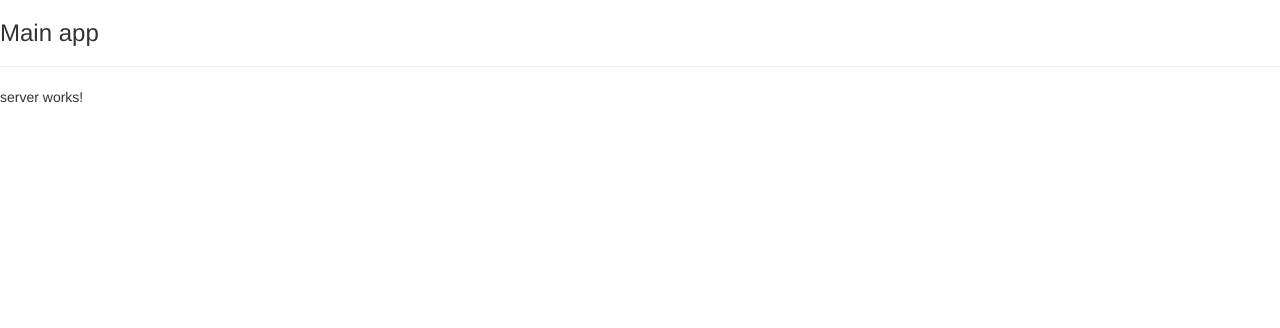
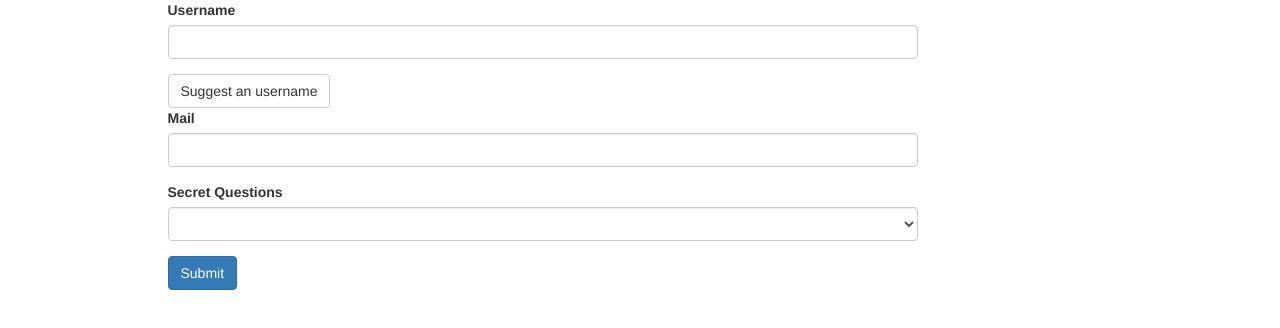
Before and after one commit to Xebec19/ng-form, an Angular app: page / in a window 1280 px wide. Shown: the top 328 px of the page. Built offline with nearby package versions, Linux system fonts and the light colour scheme.

Commit message:
set up ngModel and formsmodule

```diff
--- a/src/app/app.component.html
+++ b/src/app/app.component.html
@@ -1,3 +1 @@
-<h3>Main app</h3>
-<hr/>
-<app-server></app-server>
+<app-new-form></app-new-form>
--- /dev/null
+++ b/src/app/new-form/new-form.component.html
@@ -0,0 +1,58 @@
+<div class="container">
+    <div class="row">
+        <div class="col-xs-12 col-sm-10 col-md-8 col-sm-offset-1 col-offset-2">
+            <form>
+                <div class="user-data">
+                    <div class="form-group">
+                        <label for="username">
+                            Username
+                        </label>
+                        <input
+                        type="text"
+                        id="username"
+                        class="form-control"
+                        ngModel
+                        name="username"
+                        >
+                    </div>
+                    <button class="btn btn-default">
+                        Suggest an username
+                    </button>
+                    <div class="form-group">
+                        <label for="email">
+                            Mail
+                        </label>
+                        <input
+                        type="email"
+                        id="email"
+                        class="form-control"
+                        ngModel
+                        name="email"
+                        >
+                    </div>
+                </div>
+                <div class="form-group">
+                    <label for="secret">
+                        Secret Questions
+                    </label>
+                    <select
+                    id="secret"
+                    class="form-control"
+                    ngModel
+                    name="secret"
+                    >
+                        <option value="pet">
+                            Your first Pet?
+                        </option>
+                        <option value="teacher">
+                            Your first teacher?
+                        </option>
+                    </select>
+                </div>
+                <button class="btn btn-primary" type="submit">
+                    Submit
+                </button>
+            </form>
+        </div>
+    </div>
+</div>
--- /dev/null
+++ b/src/app/new-form/new-form.component.ts
@@ -0,0 +1,15 @@
+import { Component, OnInit } from '@angular/core';
+
+@Component({
+  selector: 'app-new-form',
+  templateUrl: './new-form.component.html',
+  styleUrls: ['./new-form.component.css']
+})
+export class NewFormComponent implements OnInit {
+
+  constructor() { }
+
+  ngOnInit(): void {
+  }
+
+}
--- a/src/app/server/server.component.html
+++ /dev/null
@@ -1 +0,0 @@
-<p>server works!</p>
--- a/src/app/server/server.component.ts
+++ /dev/null
@@ -1,15 +0,0 @@
-import { Component, OnInit } from '@angular/core';
-
-@Component({
-  selector: 'app-server',
-  templateUrl: './server.component.html',
-  styleUrls: ['./server.component.css']
-})
-export class ServerComponent implements OnInit {
-
-  constructor() { }
-
-  ngOnInit(): void {
-  }
-
-}
```
Also changed, not shown: src/app/app.module.ts (+5 -3 lines), src/app/new-form/new-form.component.css (added), 1 other file (tests, documents, lock files or other folders).
